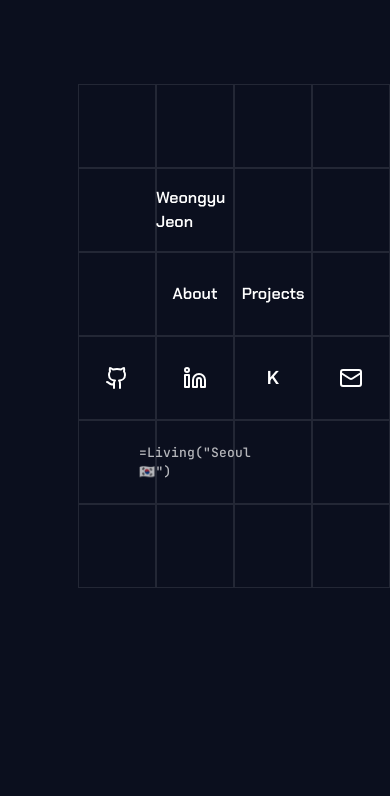
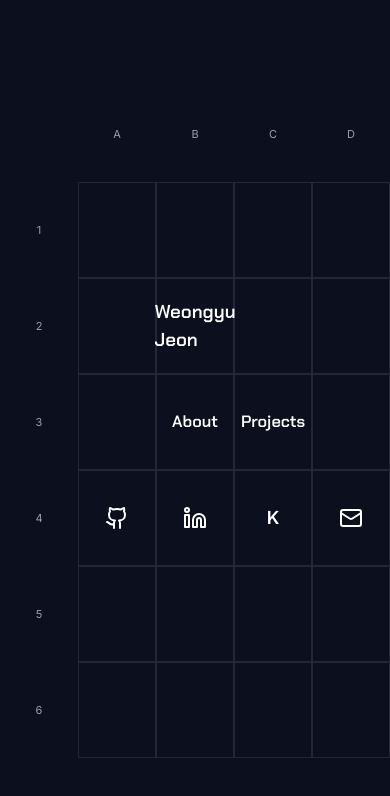
Before and after one commit to edwinjeon/portfolio, a Next.js app: page / in a window 390 px wide. Shown: the top 796 px of the page. Built offline with nearby package versions, Linux system fonts and the light colour scheme.

Commit message:
Add dedicated mobile Excel-style homepage with headers and larger grid

```diff
--- a/src/components/HomeMobile.tsx
+++ b/src/components/HomeMobile.tsx
@@ -3,104 +3,11 @@
 import Link from "next/link";
 import { Github, Linkedin, Mail } from "lucide-react";
 
-/**
- * Mobile Excel-style homepage (no hover cells).
- * 4×6 grid, big tappable cells, no headers.
- */
-export default function HomeMobile() {
-  const COLS = 4;
-  const ROWS = 6;
-
-  // Slightly generous sizing for readability on phones
-  const cw = `clamp(64px, ${100 / (COLS + 1)}vw, 96px)`;
-  const ch = `clamp(56px, ${100 / (ROWS + 1)}vh, 84px)`;
-
-  return (
-    <main className="relative h-dvh w-screen overflow-hidden bg-[#0B0F1E] text-[#E5E7EB]">
-      <div
-        className="grid h-full w-full"
-        style={{
-          gridTemplateColumns: `repeat(${COLS + 1}, ${cw})`,
-          gridTemplateRows: `repeat(${ROWS + 1}, ${ch})`,
-        }}
-      >
-        {/* faint grid borders (no headers on mobile) */}
-        {Array.from({ length: ROWS }).map((_, r) =>
-          Array.from({ length: COLS }).map((_, c) => (
-            <div
-              key={`mcell-${c}-${r}`}
-              style={{ gridColumn: c + 2, gridRow: r + 2 }}
-              className="border border-white/10"
-            />
-          ))
-        )}
-
-        {/* Row 2 — Name (two columns wide visually by using two adjacent cells) */}
-        <Cell c={2} r={2} display>
-          Weongyu Jeon
-        </Cell>
-
-        {/* Row 3 — About / Projects */}
-        <LinkCell c={2} r={3} href="/about" display>
-          About
-        </LinkCell>
-        <LinkCell c={3} r={3} href="/projects" display>
-          Projects
-        </LinkCell>
-
-        {/* Row 4 — Icons */}
-        <LinkCell
-          c={1}
-          r={4}
-          href="https://github.com/edwinjeon"
-          target="_blank"
-          ariaLabel="GitHub"
-        >
-          <Github className="h-6 w-6" />
-        </LinkCell>
-        <LinkCell
-          c={2}
-          r={4}
-          href="https://www.linkedin.com/in/weongyujeon/"
-          target="_blank"
-          ariaLabel="LinkedIn"
-        >
-          <Linkedin className="h-6 w-6" />
-        </LinkCell>
-        <LinkCell
-          c={3}
-          r={4}
-          href="https://www.kaggle.com/ratin21"
-          target="_blank"
-          ariaLabel="Kaggle"
-        >
-          <span className="font-semibold text-lg">K</span>
-        </LinkCell>
-        <LinkCell c={4} r={4} href="mailto:weongyujeon@gmail.com" ariaLabel="Email">
-          <Mail className="h-6 w-6" />
-        </LinkCell>
-
-        {/* Optional small static formula line to keep the vibe */}
-        <SmallFormula c={2} r={5} text='=Living("Seoul 🇰🇷")' />
-      </div>
-    </main>
-  );
-}
-
-/* --- local helpers --- */
-
-function Cell({
-  c,
-  r,
-  children,
-  display = false,
-  className = "",
+/* ---------- Local copies of the cell components ---------- */
+function MainCell({
+  c, r, children, display = false, className = "",
 }: {
-  c: number;
-  r: number;
-  children: React.ReactNode;
-  display?: boolean;
-  className?: string;
+  c: number; r: number; children: React.ReactNode; display?: boolean; className?: string;
 }) {
   return (
     <div
@@ -110,29 +17,17 @@ function Cell({
         fontFamily: display ? "var(--font-home-display)" : undefined,
         fontWeight: display ? 600 : undefined,
       }}
-      className={`group relative z-10 flex items-center justify-center text-white transition-colors duration-150 active:bg-white/10 ${className}`}
+      className={`group relative z-10 flex items-center justify-center text-white transition-colors duration-150 hover:bg-white/10 ${className}`}
     >
       {children}
     </div>
   );
 }
 
-function LinkCell({
-  c,
-  r,
-  href,
-  target,
-  ariaLabel,
-  children,
-  display = false,
+function MainLinkCell({
+  c, r, href, target, ariaLabel, children, display = false,
 }: {
-  c: number;
-  r: number;
-  href: string;
-  target?: "_blank";
-  ariaLabel?: string;
-  children: React.ReactNode;
-  display?: boolean;
+  c: number; r: number; href: string; target?: "_blank"; ariaLabel?: string; children: React.ReactNode; display?: boolean;
 }) {
   return (
     <Link
@@ -145,33 +40,89 @@ function LinkCell({
         fontFamily: display ? "var(--font-home-display)" : undefined,
         fontWeight: display ? 600 : undefined,
       }}
-      className="relative z-10 flex h-full w-full items-center justify-center text-white transition-colors duration-150 active:bg-white/10 p-2 min-w-11 min-h-11"
+      className="group relative z-10 flex h-full w-full items-center justify-center text-white transition-colors duration-150 hover:bg-white/10 p-2 min-w-11 min-h-11"
     >
       {children}
     </Link>
   );
 }
 
-function SmallFormula({
-  c,
-  r,
-  text,
-}: {
-  c: number;
-  r: number;
-  text: string;
-}) {
+/* ---------- Mobile Excel-style homepage (with headers) ---------- */
+export default function HomeMobile() {
+  const COLS = 4;
+  const ROWS = 6;
+
+  // Larger cells for readability; grid centered on screen
+  const cw = `clamp(72px, ${100 / (COLS + 1)}vw, 112px)`;
+  const ch = `clamp(64px, ${100 / (ROWS + 1)}vh, 96px)`;
+
   return (
-    <div
-      style={{ gridColumn: c + 1, gridRow: r + 1 }}
-      className="relative z-10 flex items-center justify-center text-[13px] text-white/70"
-    >
-      <span
-        className="select-none"
-        style={{ fontFamily: "var(--font-formula)", letterSpacing: "0.015em" }}
+    <main className="relative h-dvh w-screen overflow-hidden bg-[#0B0F1E] text-[#E5E7EB]">
+      <div
+        className="grid h-full w-full place-content-center"
+        style={{
+          gridTemplateColumns: `repeat(${COLS + 1}, ${cw})`,
+          gridTemplateRows: `repeat(${ROWS + 1}, ${ch})`,
+        }}
       >
-        {text}
-      </span>
-    </div>
+        {/* Column headers A–D */}
+        {Array.from({ length: COLS }).map((_, i) => (
+          <div
+            key={`m-col-${i}`}
+            style={{ gridColumn: i + 2, gridRow: 1 }}
+            className="flex items-center justify-center text-[11px] leading-none text-white/60"
+          >
+            {String.fromCharCode(65 + i)}
+          </div>
+        ))}
+
+        {/* Row headers 1–6 */}
+        {Array.from({ length: ROWS }).map((_, i) => (
+          <div
+            key={`m-row-${i}`}
+            style={{ gridColumn: 1, gridRow: i + 2 }}
+            className="flex items-center justify-center text-[11px] leading-none text-white/60"
+          >
+            {i + 1}
+          </div>
+        ))}
+
+        {/* Grid borders */}
+        {Array.from({ length: ROWS }).map((_, r) =>
+          Array.from({ length: COLS }).map((_, c) => (
+            <div
+              key={`mcell-${c}-${r}`}
+              style={{ gridColumn: c + 2, gridRow: r + 2 }}
+              className="border border-white/10"
+            />
+          ))
+        )}
+
+        {/* Main cells (no hover cells on mobile) */}
+        <MainCell c={2} r={2} display className="text-[clamp(18px,4.8vw,22px)]">
+          Weongyu Jeon
+        </MainCell>
+
+        <MainLinkCell c={2} r={3} href="/about" display>
+          <span className="text-[clamp(16px,4.2vw,20px)]">About</span>
+        </MainLinkCell>
+        <MainLinkCell c={3} r={3} href="/projects" display>
+          <span className="text-[clamp(16px,4.2vw,20px)]">Projects</span>
+        </MainLinkCell>
+
+        <MainLinkCell c={1} r={4} href="https://github.com/edwinjeon" target="_blank" ariaLabel="GitHub">
+          <Github className="h-6 w-6" />
+        </MainLinkCell>
+        <MainLinkCell c={2} r={4} href="https://www.linkedin.com/in/weongyujeon/" target="_blank" ariaLabel="LinkedIn">
+          <Linkedin className="h-6 w-6" />
+        </MainLinkCell>
+        <MainLinkCell c={3} r={4} href="https://www.kaggle.com/ratin21" target="_blank" ariaLabel="Kaggle">
+          <span className="font-semibold text-lg">K</span>
+        </MainLinkCell>
+        <MainLinkCell c={4} r={4} href="mailto:weongyujeon@gmail.com" ariaLabel="Email">
+          <Mail className="h-6 w-6" />
+        </MainLinkCell>
+      </div>
+    </main>
   );
 }
```
